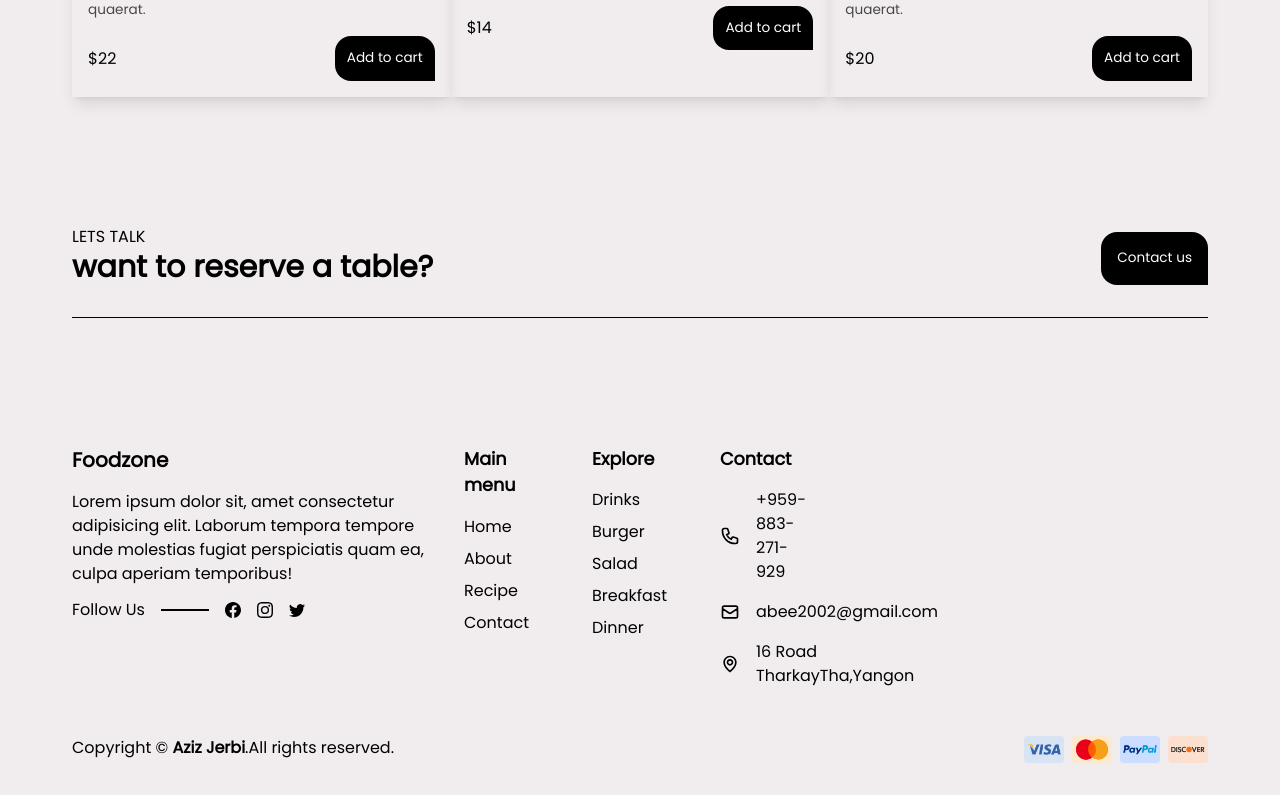
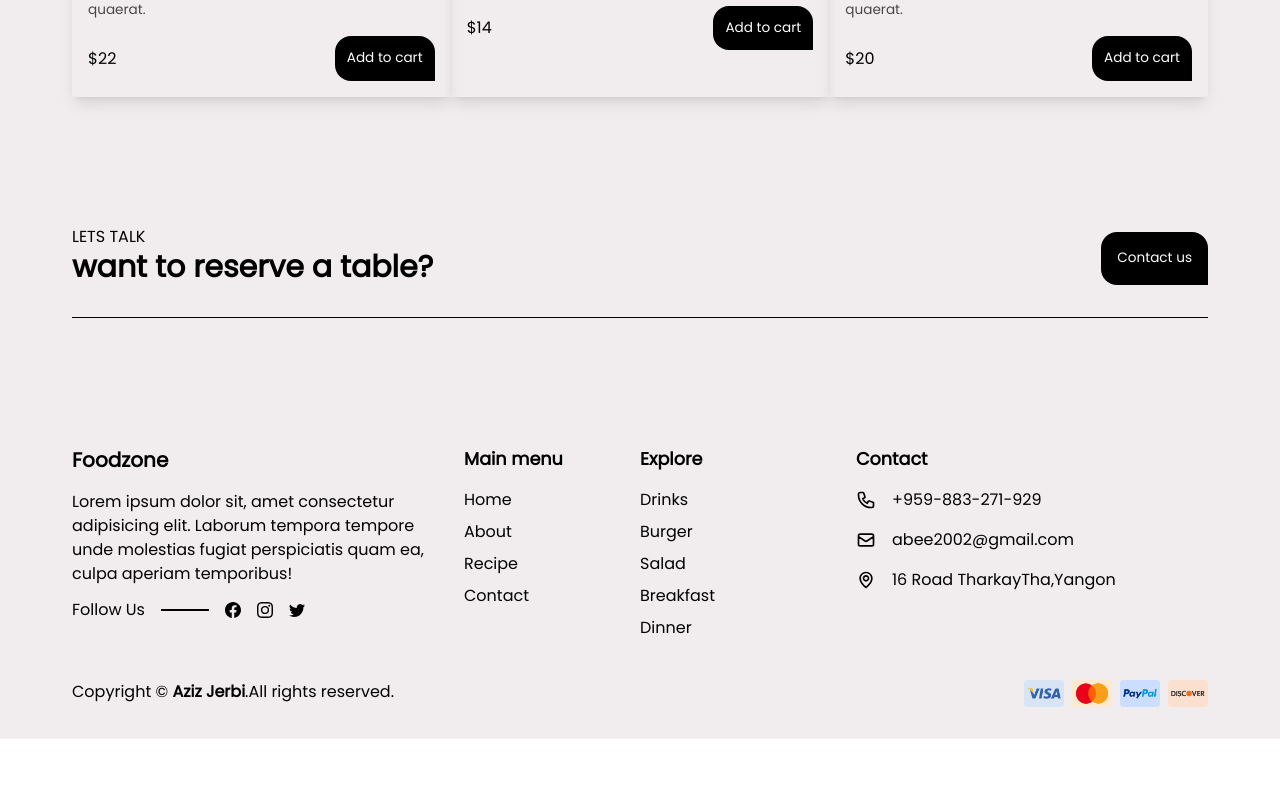
Before and after one commit to aziv7/restaurant-landing, a React (Vite) app: page / in a window 1280 px wide. Shown: the part 3778-4573 px from the top of the page. After the commit the page ends 4517 px from the top, so only its background shows below. Built offline with nearby package versions, Linux system fonts and the light colour scheme.

Commit message:
Update Footer.jsx

```diff
--- a/src/components/Footer.jsx
+++ b/src/components/Footer.jsx
@@ -25,7 +25,7 @@
             ))}
           </div>
         </div>
-        <div className='grid grid-cols-1 md:grid-cols-3  sm:grid-cols-2 gap-8'>
+        <div className='grid grid-cols-2 '>
           <div>
             <h3 className='font-semibold text-[1.1rem] mb-4'>Main menu</h3>
             {mainMenu.map((item, index) => (
@@ -42,6 +42,7 @@
               </div>
             ))}
           </div>
+        </div>{' '}
         <div>
           <h3 className='font-semibold text-[1.1rem] mb-4'>Contact</h3>
           {footerContacts.map((item, index) => (
@@ -51,8 +52,7 @@
             </div>
           ))}
         </div>
-        </div>
-      </div>
+      </div>{' '}
       <div className='flex flex-wrap justify-between gap-4 pb-8'>
         <div>
           Copyright &#169; <span className='font-bold'>Aziz Jerbi</span>.All
```
Lines whose indentation alone changed are shown as unchanged.
